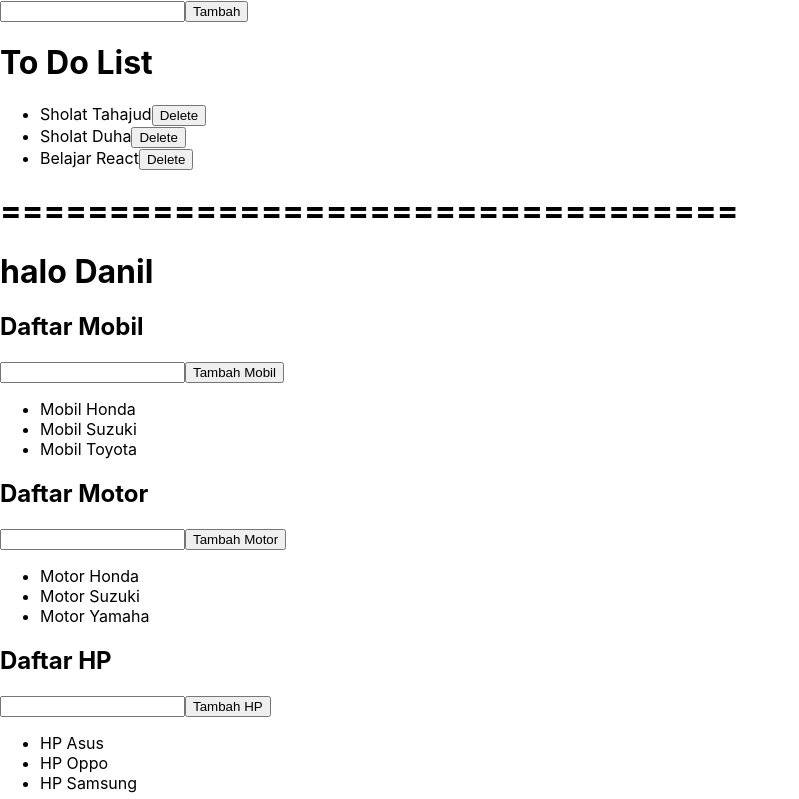
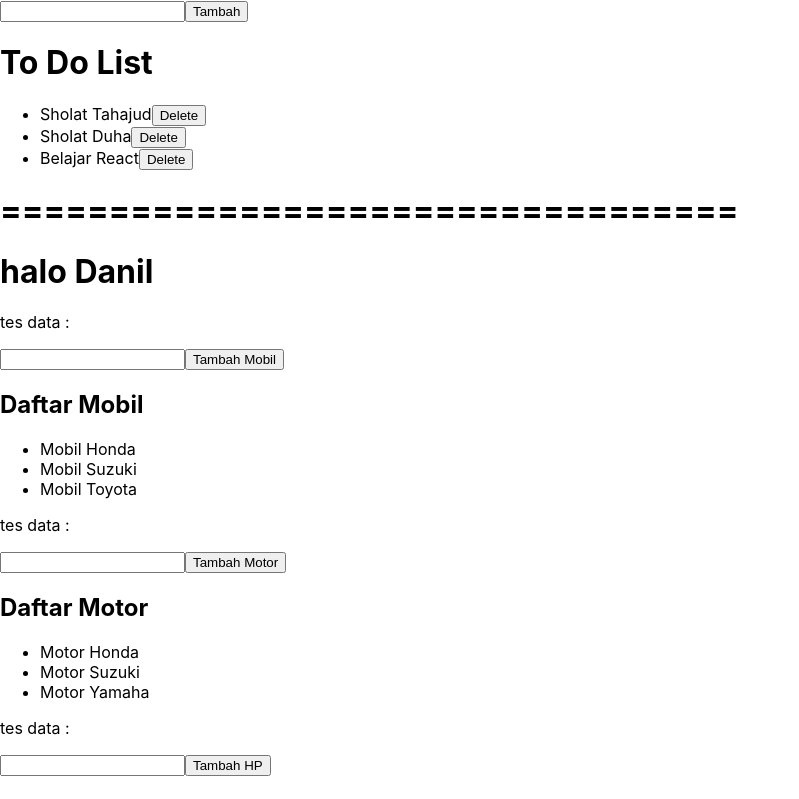
Before and after one commit to Fakhrudin-MFM/react-crud-example, a React (Create React App) app: page / in a window 1280 px wide. Shown: the top 799 px of the page, without its empty margins (0-799 px from the left). Built offline with nearby package versions, Linux system fonts and the light colour scheme.

Commit message:
add berhasil

```diff
--- a/src/components/Component1.js
+++ b/src/components/Component1.js
@@ -4,9 +4,15 @@ class Component1 extends React.Component {
   render() {
     return (
       <div>
+        <p>tes data : {this.props.inputan}</p>
+        <input
+          type="text"
+          name="inputan"
+          value={this.props.inputan}
+          onChange={this.props.handleChange}
+        />
+        <button onClick={this.props.addTodo}>Tambah {this.props.nama}</button>
         <h2>Daftar {this.props.nama}</h2>
-        <input type="text" />
-        <button>Tambah {this.props.nama}</button>
         <ul>
           {this.props.nilai.map((nilai, index) => {
             return (
--- a/src/components/IndexComponent.js
+++ b/src/components/IndexComponent.js
@@ -16,7 +16,21 @@ class IndexComponent extends Component {
     hape: ['Asus', 'Oppo', 'Samsung'],
     laptop: ['Asus', 'Lenovo', 'Samsung'],
     buah: ['Apel', 'Mangga', 'Durian'],
-    makanan: ['Sate', 'Bakso', 'Sayur Kol']
+    makanan: ['Sate', 'Bakso', 'Sayur Kol'],
+    inputan: ''
+  };
+
+  handleChange = event => {
+    this.setState({ [event.target.name]: event.target.value });
+  };
+
+  addTodo = () => {
+    const newData = [...this.state.mobil];
+    newData.push(this.state.inputan);
+    this.setState({
+      mobil: newData,
+      inputan: ''
+    });
   };
 
   render() {
@@ -24,7 +38,13 @@ class IndexComponent extends Component {
       <div>
         <Crud />
         <h1>halo {this.state.nama}</h1>
-        <Component1 nama="Mobil" nilai={this.state.mobil} />
+        <Component1
+          nama="Mobil"
+          nilai={this.state.mobil}
+          handleChange={this.handleChange}
+          inputan={this.state.inputan}
+          addTodo={this.addTodo}
+        />
         <Component2 nama="Motor" nilai={this.state.motor} />
         <Component3 nama="HP" nilai={this.state.hape} />
         <SC1 nama="Laptop" nilai={this.state.laptop} />
```
